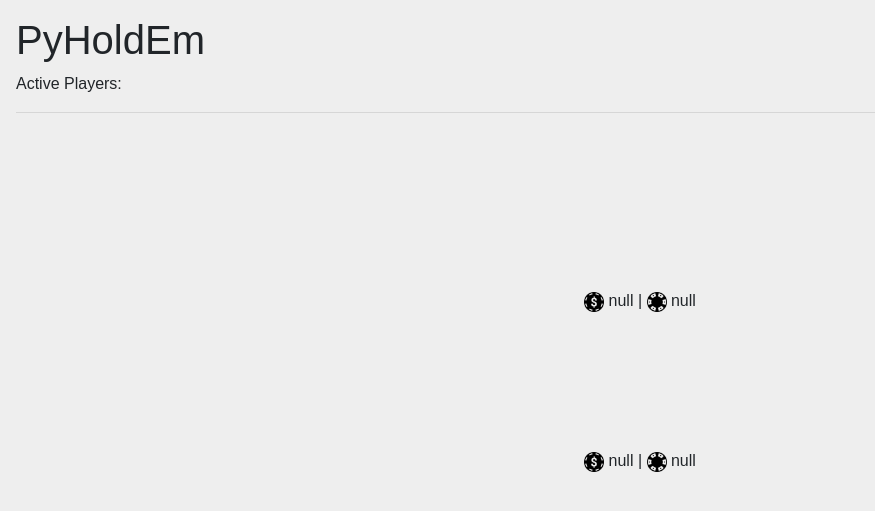
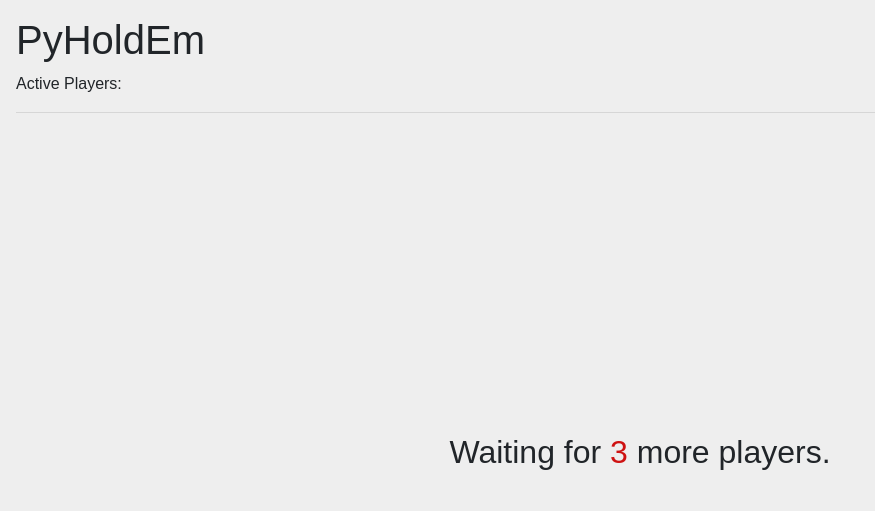
Before and after one commit to pioppob/PyHoldEm, a Flask app: page / in a window 1280 px wide. Shown: the top 511 px of the page, without its empty margins (0-875 px from the left). Run offline with Flask 2, Linux system fonts and the light colour scheme; some libraries are stand-ins or nearby versions.

Commit message:
Support for multiple connections and multiple games

```diff
--- a/server.py
+++ b/server.py
@@ -17,7 +17,17 @@
 def main_handler(connections, num_players):
     print('Starting game!')
 
-    table = Table()
+    try:
+        table = Table.instances[0]
+    except:
+        table = Table()
+
+    if table.active_game:
+        emit('wait-notif')
+        return
+    else:
+        table.active_game = True
+
 
     while table.active_game:
         table.instantiate_players(connections)
@@ -35,20 +45,10 @@
 
         return table.determine_winner()
 
-
-
-
 @app.route('/')
 def index():
     # print(request.__dict__['sid'])
     return render_template('index.html')
-
-def check_for_capacity():
-    num_players = len(active_connections)
-    if num_players < 3:
-        return
-
-    main_handler(active_connections, num_players)
 
 @socketio.on('connect')
 def connect():
@@ -56,10 +56,8 @@
 
 @socketio.on('backend handshake')
 def handshake(user_data):
-    print('Request SID 2: ', request.sid)
     user_data['sid'] = request.sid
     emit('frontend handshake', user_data)
-
 
 @socketio.on('register user')
 def register_username(data):
@@ -73,9 +71,36 @@
     check_for_capacity()
     send('Registered ' + username + ' with room ' + room)
 
+def check_for_capacity():
+    num_players = len(active_connections)
+    if num_players < 3:
+        emit('queue-add', {
+            'active_connections': ', '.join([connection['username'] for connection in active_connections]),
+            'num_connections': len(active_connections)
+        }, broadcast=True)
+        return
+
+    main_handler(active_connections, num_players)
+
+@socketio.on('restart-game')
+def restart():
+    time.sleep(2)
+    game_cleanup()
+    time.sleep(3)
+    check_for_capacity()
+
+def game_cleanup():
+    Table.instances = []
+    Player.instances = []
+    emit('game-cleanup', broadcast=True)
+
 @socketio.on('disconnect')
-def test_disconnect():
-    print('Client disconnected.')
+def disconnect():
+    connection = request.sid
+
+    for entry in active_connections:
+        if connection == entry['sid']:
+            active_connections.remove(entry)
 
 @socketio.on('start game')
 def start_game(data):
--- a/templates/index.html
+++ b/templates/index.html
@@ -1,16 +1,12 @@
 <script src="//cdnjs.cloudflare.com/ajax/libs/socket.io/2.2.0/socket.io.js" integrity="sha256-yr4fRk/GU1ehYJPAs8P4JlTgu0Hdsp4ZKrx8bDEDC3I=" crossorigin="anonymous"></script>
 <script src="https://cdnjs.cloudflare.com/ajax/libs/node-uuid/1.4.8/uuid.min.js"></script>
-<link rel="stylesheet" href="https://stackpath.bootstrapcdn.com/bootstrap/4.3.1/css/bootstrap.min.css" integrity="sha384-ggOyR0iXCbMQv3Xipma34MD+dH/1fQ784/j6cY/iJTQUOhcWr7x9JvoRxT2MZw1T" crossorigin="anonymous">
-<link href='https://fonts.googleapis.com/css?family=Fredoka+One' rel='stylesheet' type='text/css'>
 <script src="https://code.jquery.com/jquery-3.3.1.slim.min.js" integrity="sha384-q8i/X+965DzO0rT7abK41JStQIAqVgRVzpbzo5smXKp4YfRvH+8abtTE1Pi6jizo" crossorigin="anonymous"></script>
 <script src="https://cdnjs.cloudflare.com/ajax/libs/popper.js/1.14.7/umd/popper.min.js" integrity="sha384-UO2eT0CpHqdSJQ6hJty5KVphtPhzWj9WO1clHTMGa3JDZwrnQq4sF86dIHNDz0W1" crossorigin="anonymous"></script>
 <script src="https://stackpath.bootstrapcdn.com/bootstrap/4.3.1/js/bootstrap.min.js" integrity="sha384-JjSmVgyd0p3pXB1rRibZUAYoIIy6OrQ6VrjIEaFf/nJGzIxFDsf4x0xIM+B07jRM" crossorigin="anonymous"></script>
+
 <script type="text/javascript" charset="utf-8">
 
-    var socket = io();
-
-    let active_connections = [];
-    let hand = null
+    const socket = io();
 
     const suits_map = {
         'HEARTS': '&hearts;',
@@ -20,9 +16,9 @@
     }
 
     socket.on('connect', function() {
-        console.log('connection')
+        console.log('Incoming connection.')
 
-        username = prompt('What is your username?')
+        username = validateUsername();
 
         const userData = {
             id: uuid.v4(),
@@ -33,9 +29,18 @@
     });
 
     socket.on('frontend handshake', function(userData) {
+        socket.emit('register user', userData)
+    })
 
-        localStorage.setItem('userData', JSON.stringify(userData))
-        socket.emit('register user', userData)
+    socket.on('queue-add', function(data) {
+        let remaining_connections = (3 - data.num_connections)
+
+        updateDiv('activePlayers', data.active_connections)
+        updateDiv('remaining-connections', remaining_connections)
+    })
+
+    socket.on('wait-notif', function() {
+        document.getElementById('wait-notif').style.display = 'block'
     })
 
     socket.on('deal', function(player) {
@@ -46,27 +51,12 @@
         let pocket_2 = player.attributes.hand[1]
         updateCard(pocket_1, 1, 'pocket', 'pocket-1')
         updateCard(pocket_2, 2, 'pocket', 'pocket-2')
+        document.getElementById('user-chips').style.display = 'block'
     })
 
-    function updateCard(card, card_num, card_type, divID) {
-        const rank = card[0]
-        const suit = suits_map[card[1]]
+    socket.on('flop', function(flop_data) {
 
-        if ((suit == '&diams;') || (suit == '&hearts;')) {
-            card = document.getElementById(divID);
-            card.classList.add('red');
-        }
-
-        updateDiv(`${card_type}-${card_num.toString()}-rank-1`, rank)
-        updateDiv(`${card_type}-${card_num.toString()}-suit-1`, suit)
-        updateDiv(`${card_type}-${card_num.toString()}-suit-2`, suit)
-        updateDiv(`${card_type}-${card_num.toString()}-suit-3`, suit)
-        updateDiv(`${card_type}-${card_num.toString()}-rank-2`, rank)
-
-        document.getElementById(divID).style.display = 'inline-block';
-    }
-
-    socket.on('flop', function(flop_data) {
+        console.log(flop_data)
 
         let active_players = []
 
@@ -74,30 +64,13 @@
 
         updateDiv('pot', flop_data.pot)
         updateDiv('table-stake', flop_data.current_stake)
-        flop_data.active_players.forEach(player => {
-            active_players.push(player.name)
-        })
-        updateDiv('activePlayers', active_players)
+        updateDiv('activePlayers', flop_data.active_players)
+        document.getElementById('wait-time').style.display = 'none';
+        document.getElementById('wait-banner').style.display = 'none';
         document.getElementById('whos-turn-p').style.display = 'block';
+        document.getElementById('table-chips').style.display = 'block';
 
     })
-
-    function updateCommunityCards(community_cards, flop_num) {
-
-        console.log('In correct handler')
-
-        if (flop_num == 1) {
-            updateCard(community_cards[0], 1, 'community', 'community-1')
-            updateCard(community_cards[1], 2, 'community', 'community-2')
-            updateCard(community_cards[2], 3, 'community', 'community-3')
-        } else if (flop_num == 2) {
-            updateCard(community_cards[3], 4, 'community', 'community-4')
-
-        } else if (flop_num == 3) {
-            updateCard(community_cards[4], 5, 'community', 'community-5')
-        }
-
-    }
 
     socket.on('winner', function(winner_data) {
         document.getElementById('whos-turn-p').style.display = 'none';
@@ -117,26 +90,43 @@
         document.getElementById('tie-winning-banner').style.display = 'block';
     })
 
-    socket.on('ua', function(turn_data) {
-        // let turn_order = []
-        // let ua = []
+    socket.on('restart-game', function() {
+        socket.emit('restart-game')
+    })
 
-        // turn_data.turn_order.forEach(player => {
-        //     turn_order.push(player.name)
-        // })
-        // turn_data.ua.forEach(player => {
-        //     ua.push(player.name)
-        // })
-        // updateDiv('turn-order', turn_order)
-        // updateDiv('ua', ua)
+    socket.on('game-cleanup', function() {
+        document.getElementById('wait-time').style.display = 'block';
+        document.getElementById('wait-notif').style.display = 'none';
+        document.getElementById('winning-banner').style.display = 'none';
+        document.getElementById('tie-winning-banner').style.display = 'none';
+        document.getElementById('table-chips').style.display = 'none';
+        document.getElementById('user-chips').style.display = 'none';
+
+        const cleanupCards = [
+            'pocket-1',
+            'pocket-2',
+            'community-1',
+            'community-2',
+            'community-3',
+            'community-4',
+            'community-5'
+        ]
+
+        for (let card of cleanupCards) {
+            div = document.getElementById(card)
+            div.style.display = 'none';
+            div.classList.remove('red')
+        }
+    })
+
+    socket.on('turn-order', function(turn_data) {
+
         updateDiv('whos-turn', turn_data.whos_turn.name)
 
     })
 
     socket.on('cleanup', function(turn_data) {
 
-        // updateDiv('turn-order', ' ')
-        // updateDiv('ua', ' ')
         updateDiv('whos-turn', ' ')
 
     })
@@ -156,6 +146,59 @@
         }
 
     })
+
+    socket.on('message', function(message) {
+        console.log('Received message: ', message)
+    })
+
+    socket.on('disconnect', function() {
+        socket.emit('disconnect');
+    });
+
+    function validateUsername() {
+
+        let username = prompt('What is your username?')
+
+        if ((username == null) || (username.length < 1)) {
+            alert('Invalid username. Disconnecting.')
+            socket.disconnect();
+        }
+
+        return username
+    }
+
+    function updateCommunityCards(community_cards, flop_num) {
+
+        if (flop_num == 1) {
+            updateCard(community_cards[0], 1, 'community', 'community-1')
+            updateCard(community_cards[1], 2, 'community', 'community-2')
+            updateCard(community_cards[2], 3, 'community', 'community-3')
+        } else if (flop_num == 2) {
+            updateCard(community_cards[3], 4, 'community', 'community-4')
+
+        } else if (flop_num == 3) {
+            updateCard(community_cards[4], 5, 'community', 'community-5')
+        }
+
+    }
+
+    function updateCard(card, card_num, card_type, divID) {
+        const rank = card[0]
+        const suit = suits_map[card[1]]
+
+        if ((suit == '&diams;') || (suit == '&hearts;')) {
+            card = document.getElementById(divID);
+            card.classList.add('red');
+        }
+
+        updateDiv(`${card_type}-${card_num.toString()}-rank-1`, rank)
+        updateDiv(`${card_type}-${card_num.toString()}-suit-1`, suit)
+        updateDiv(`${card_type}-${card_num.toString()}-suit-2`, suit)
+        updateDiv(`${card_type}-${card_num.toString()}-suit-3`, suit)
+        updateDiv(`${card_type}-${card_num.toString()}-rank-2`, rank)
+
+        document.getElementById(divID).style.display = 'inline-block';
+    }
 
     function updateDiv(idName, dataSource) {
         div = document.getElementById(idName)
@@ -187,20 +230,13 @@
         })
     }
 
-    socket.on('message', function(message) {
-        console.log('Received message: ', message)
-    })
-
-    socket.on('disconnect', function() {
-        socket.emit('disconnect');
-    });
 </script>
 
-<!DOCTYPE html>
 <html lang="en">
     <head>
         <meta charset="UTF-8">
         <meta name="viewport" content="width=device-width, initial-scale=1.0">
+        <link rel="stylesheet" href="https://stackpath.bootstrapcdn.com/bootstrap/4.3.1/css/bootstrap.min.css" integrity="sha384-ggOyR0iXCbMQv3Xipma34MD+dH/1fQ784/j6cY/iJTQUOhcWr7x9JvoRxT2MZw1T" crossorigin="anonymous">
         <title>Document</title>
     </head>
     <body>
@@ -208,6 +244,9 @@
 
             <p>Active Players: <span id="activePlayers"></span></p>
             <hr>
+            <h2 id="wait-banner">Waiting for <span id="remaining-connections" class="red">3</span> more players.</h2>
+            <h4 id="wait-notif">Please wait until the current game ends.</h4>
+            <h5 id="wait-time">New game in 3 seconds.</h5>
             <h4 id="whos-turn-p">It's <span id='whos-turn' class="red"></span>'s turn.</h4>
             <h2 id="winning-banner" style="display: none;"><span id="winner" class="red"></span> won the pot!</h2>
             <h2 id="tie-winning-banner" style="display: none;">Tie! <span class="red" id="winner-1"></span> and <span class="red" id="winner-2"></span> will split the pot at <span id="half-pot"></span> chips each.</h2>
@@ -282,7 +321,7 @@
                     </div>
                 </div>
                 <br>
-            <div class="table-chips">
+                <div id="table-chips">
                     <img height="20px" width="20px" src="../static/poker-token.png" alt="">
                     <span id="pot">null</span> |
                     <img height="20px" width="20px" src="../static/poker-piece.png" alt="">
@@ -318,7 +357,7 @@
                     </div>
                 </div>
                 <br>
-            <div class="user-chips">
+                <div id="user-chips">
                     <img height="20px" width="20px" src="../static/poker-token.png" alt="">
                         <span id="yourChips">null</span> |
                     <img height="20px" width="20px" src="../static/poker-piece.png" alt="">
@@ -358,8 +397,25 @@
         font-family: sans-serif;
     }
 
-.user-chips, .table-chips {
+    #wait-banner {
+        text-align: center;
+        margin-top: 20rem;
+    }
+
+    #wait-time {
+        text-align: center;
+        margin-top: 20rem;
+        display: none;
+    }
+
+    #wait-notif, #wait-time {
+        text-align: center;
+        display: none;
+    }
+
+    #user-chips, #table-chips {
         margin-top: 2rem;
+        display: none;
     }
 
     .display {
```
Also changed, not shown: Table.py (+4 -5 lines). Lines whose indentation alone changed are shown as unchanged.
